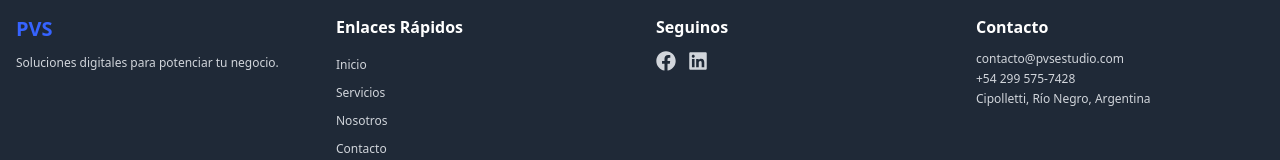
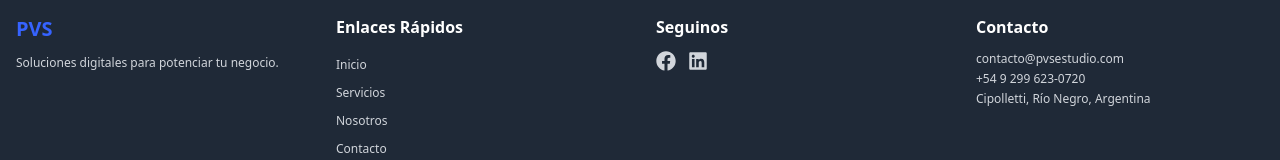
Before and after one commit to rodriisepulveda/studio, a React (Vite) app: page / in a window 1280 px wide. Shown: the part 3640-3800 px from the top of the page. Built offline with nearby package versions, Linux system fonts and the light colour scheme; no server answers.

Commit message:
update footer

```diff
--- a/src/components/sections/Footer.jsx
+++ b/src/components/sections/Footer.jsx
@@ -117,7 +117,7 @@ const Footer = () => {
                   <a href="mailto:contacto@pvsestudio.com">contacto@pvsestudio.com</a>
                 </li>
                 <li className="text-xs text-gray-300">
-                  <a href="tel:+542995757428">+54 299 575-7428</a>
+                  <a href="tel:+542995757428">+54 9 299 623-0720</a>
                 </li>
                 <li className="text-xs text-gray-300">
                   Cipolletti, Río Negro, Argentina
```
